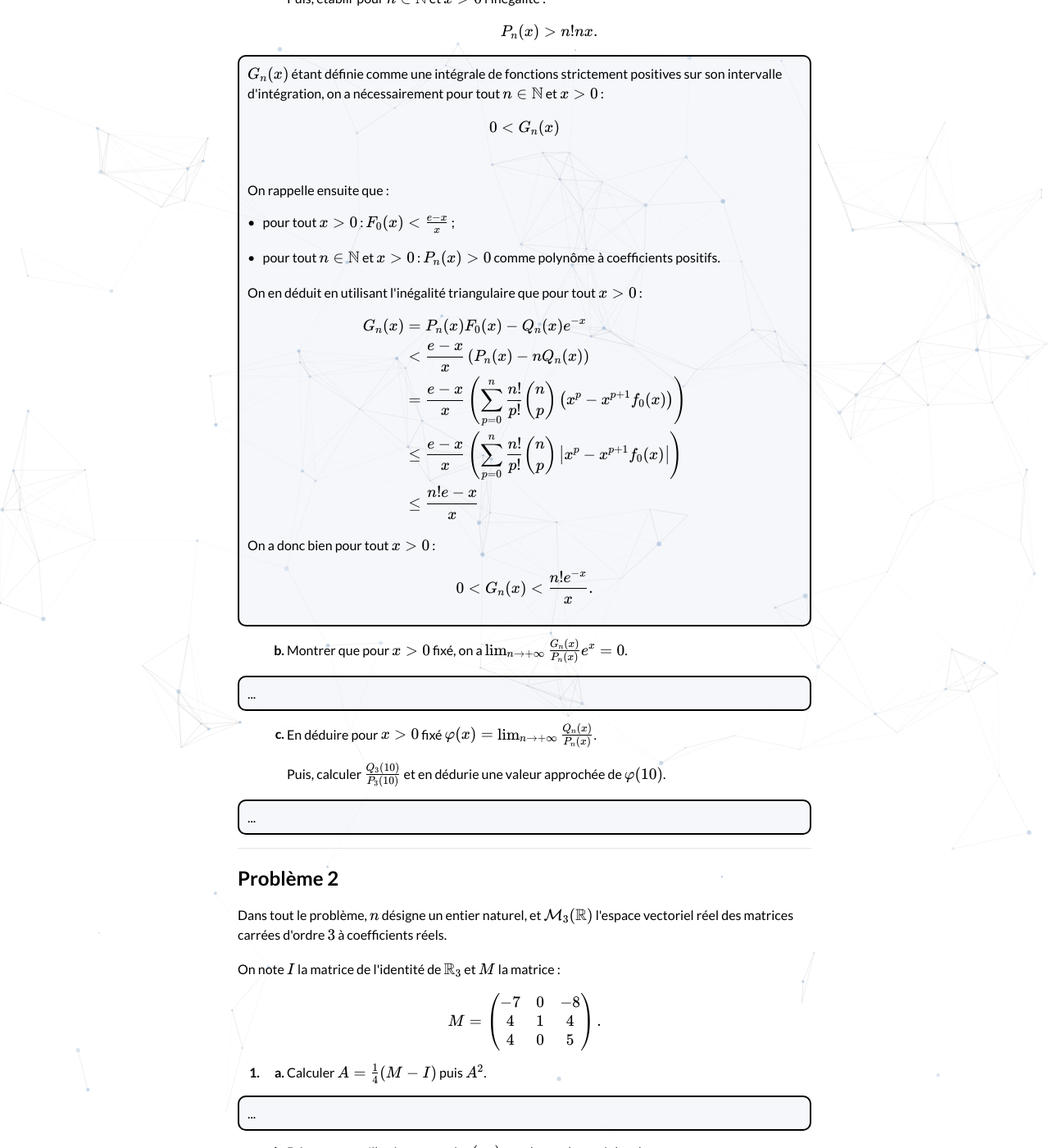
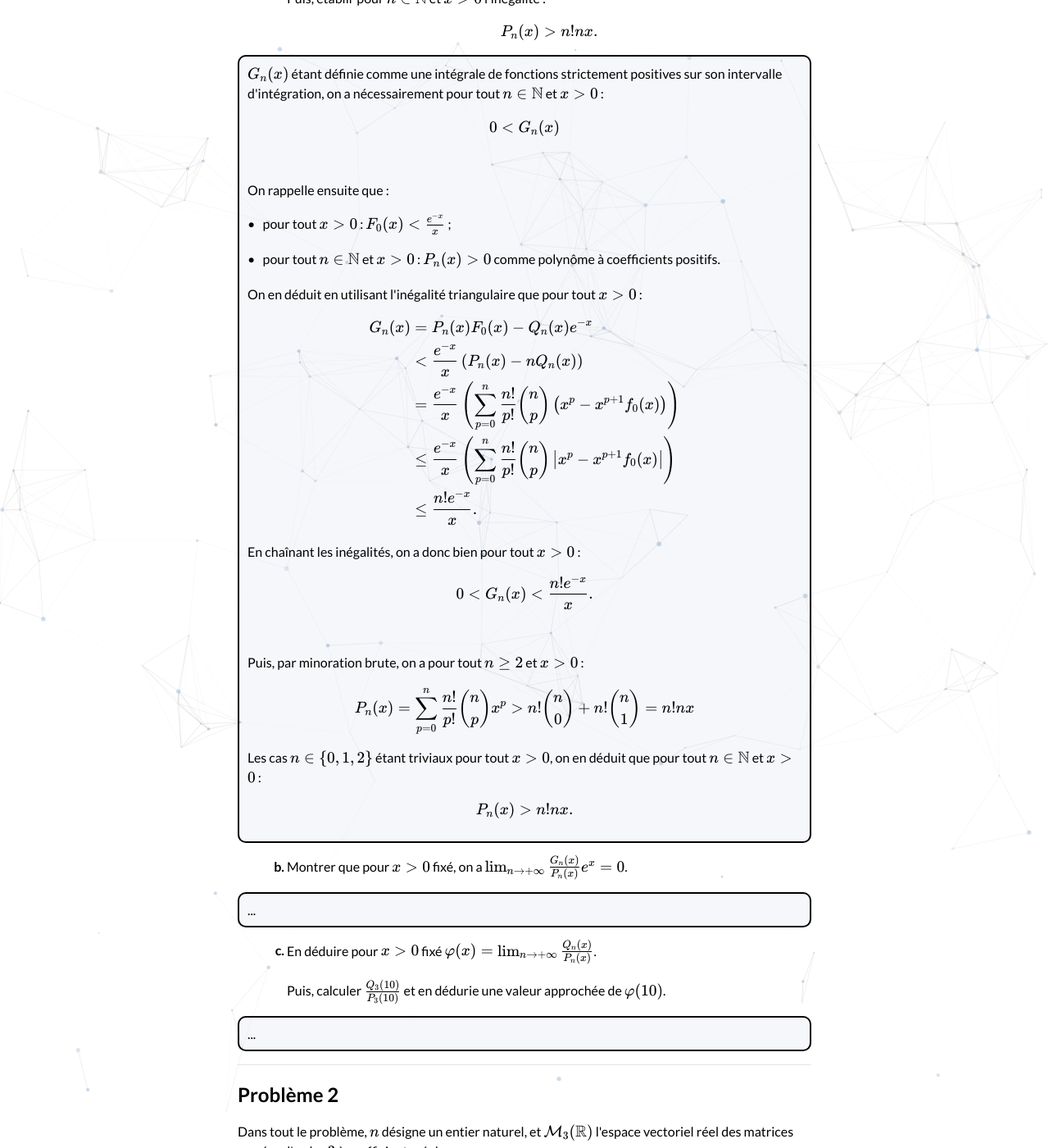
Before and after one commit to bglbrt/bglbrt.github.io, a Jekyll site: the page built from fr/ressources/corrections/administrateur_externe_1993.md, in a window 1280 px wide and 1400 px high, scrolled down 10915 px. Shown: the whole window at 82% size. Built offline with Jekyll 4.4.1, drawn with Linux system fonts in a browser that asks for light colours; nearby versions of some CDN libraries.

Commit message:
Mise à jour des corrections

```diff
--- a/fr/ressources/corrections/administrateur_externe_1993.md
+++ b/fr/ressources/corrections/administrateur_externe_1993.md
@@ -532,7 +532,7 @@ Dans tout le problème \( x \) désigne un réel <i>strictement positif</i>, et
                     <br><br>
                     On rappelle ensuite que :
                     <br><br>
-                    • &nbsp; pour tout \( x > 0 \) : \( F_0(x) < \frac{e-{x}}{x}  \) ;
+                    • &nbsp; pour tout \( x > 0 \) : \( F_0(x) < \frac{e^{-x}}{x}  \) ;
                     <br><br>
                     • &nbsp; pour tout \( n\in \mathbb{N} \) et \( x > 0 \) : \( P_n(x) > 0 \) comme polynôme à coefficients positifs.
                     <br><br>
@@ -540,15 +540,24 @@ Dans tout le problème \( x \) désigne un réel <i>strictement positif</i>, et
                     $$
                     \begin{aligned}
                     G_n(x) & = P_n(x) F_0(x) - Q_n(x) e^{-x} \\
-                    & < \frac{e-{x}}{x} \left( P_n(x) - nQ_n(x) \right) \\
-                    & = \frac{e-{x}}{x} \left( \sum_{p=0}^n \frac{n!}{p!} \binom{n}{p} \left( x^p - x^{p+1} f_0(x) \right) \right) \\
-                    & \leq \frac{e-{x}}{x} \left( \sum_{p=0}^n \frac{n!}{p!} \binom{n}{p} \left| x^p - x^{p+1} f_0(x) \right| \right) \\
-                    & \leq \frac{n! e-{x}}{x}
+                    & < \frac{e^{-x}}{x} \left( P_n(x) - nQ_n(x) \right) \\
+                    & = \frac{e^{-x}}{x} \left( \sum_{p=0}^n \frac{n!}{p!} \binom{n}{p} \left( x^p - x^{p+1} f_0(x) \right) \right) \\
+                    & \leq \frac{e^{-x}}{x} \left( \sum_{p=0}^n \frac{n!}{p!} \binom{n}{p} \left| x^p - x^{p+1} f_0(x) \right| \right) \\
+                    & \leq \frac{n! e^{-x}}{x}.
                     \end{aligned}
                     $$
-                    On a donc bien pour tout \( x > 0 \) :
+                    En chaînant les inégalités, on a donc bien pour tout \( x > 0 \) :
                     $$
                     0 < G_n(x) < \frac{n! e^{-x}}{x}.
+                    $$
+                    <br><br>
+                    Puis, par minoration brute, on a pour tout \( n \geq 2 \) et \( x > 0 \) :
+                    $$
+                    P_n(x) = \sum_{p=0}^n \frac{n!}{p!} \binom{n}{p} x^p > n!\binom{n}{0} + n! \binom{n}{1} = n! nx
+                    $$
+                    Les cas \( n \in \{ 0, 1, 2 \} \) étant triviaux pour tout \( x > 0 \), on en déduit que pour tout \( n\in \mathbb{N} \) et \( x > 0 \) :
+                    $$
+                    P_n(x) > n! n x.
                     $$
                 </p>
             </li>
```
